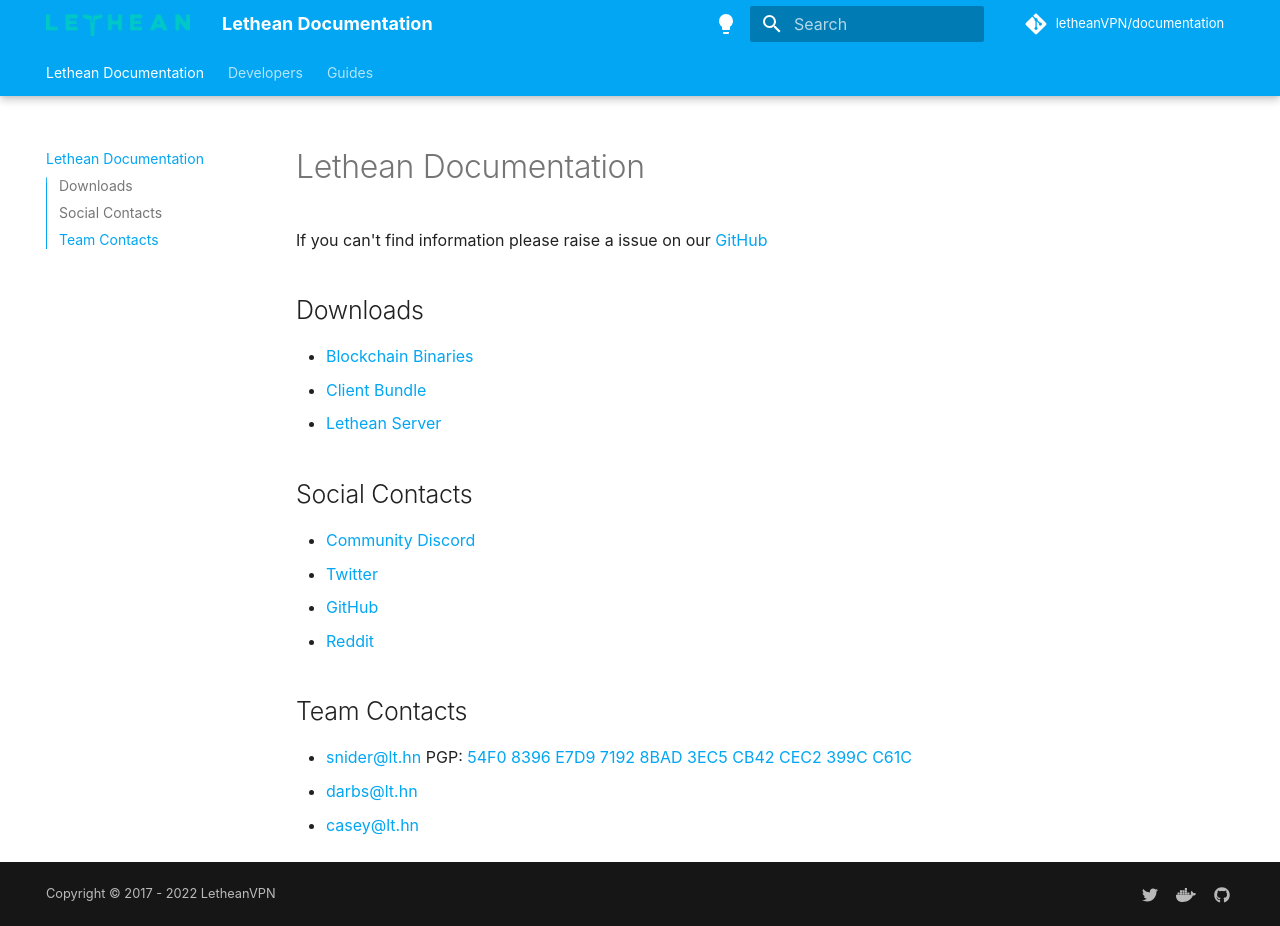
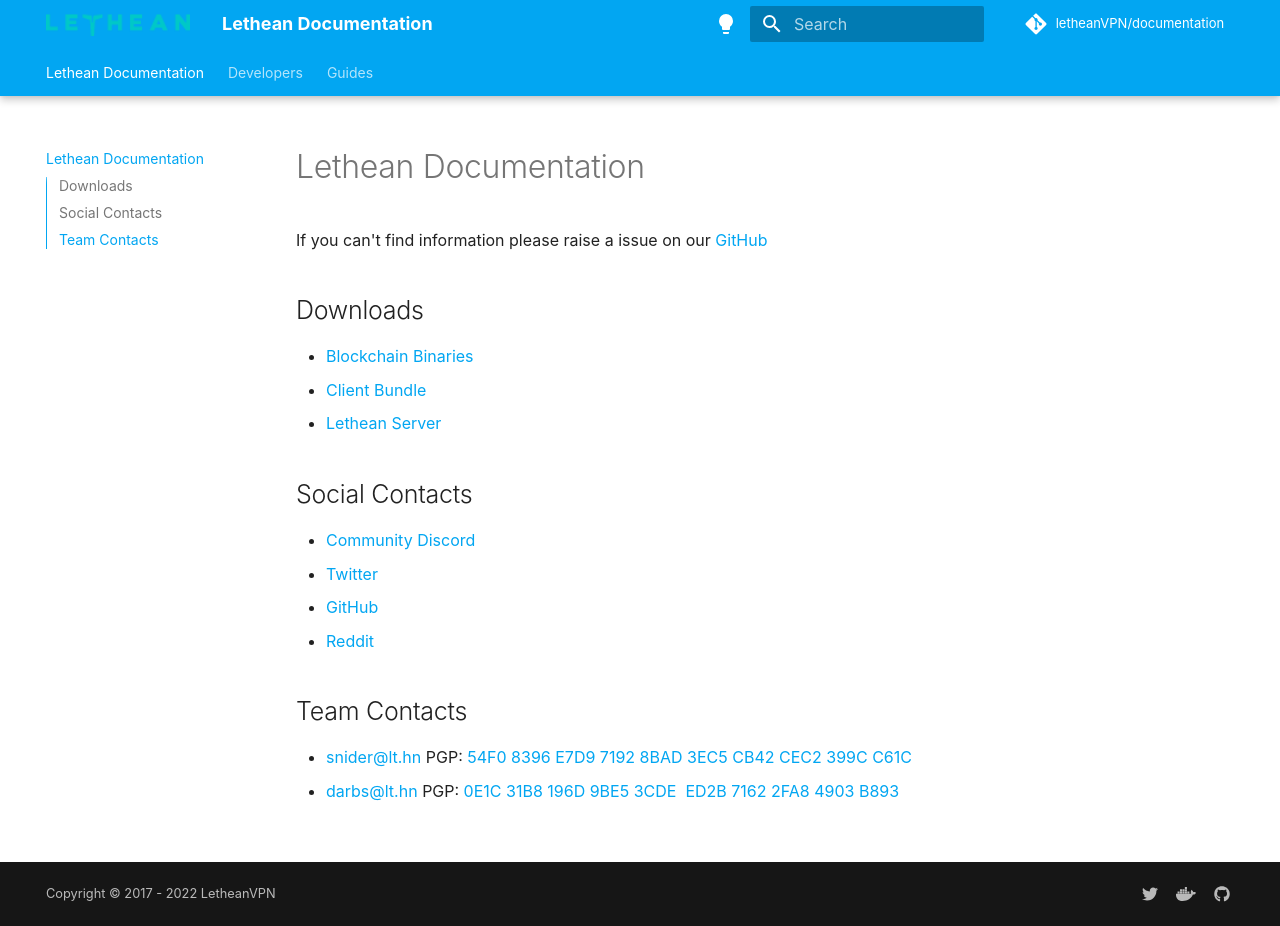
Before and after one commit to letheanVPN/documentation, an MkDocs documentation site: the page built from docs/index.md, in a window 1280 px wide and 926 px high. Built offline with MkDocs 1.6.1 and Material for MkDocs 9.7.7, drawn with Linux system fonts in a browser that asks for light colours; comment, search, counter and statistics services are not loaded.

Commit message:
Update index.md

```diff
--- a/docs/index.md
+++ b/docs/index.md
@@ -17,5 +17,4 @@
 ## Team Contacts
 
 - [snider@lt.hn](mailto:snider@lt.hn) PGP: [54F0 8396 E7D9 7192 8BAD 3EC5 CB42 CEC2 399C C61C](developers/keys/snider.md)
-- [darbs@lt.hn](mailto:snider@lt.hn)
-- [casey@lt.hn](mailto:snider@lt.hn)
+- [darbs@lt.hn](mailto:darbs@lt.hn) PGP: [0E1C 31B8 196D 9BE5 3CDE  ED2B 7162 2FA8 4903 B893](developers/keys/darbs.md)
```
